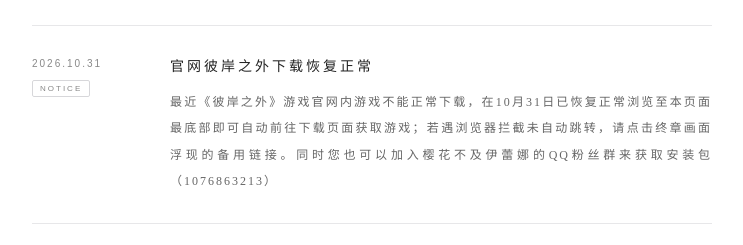
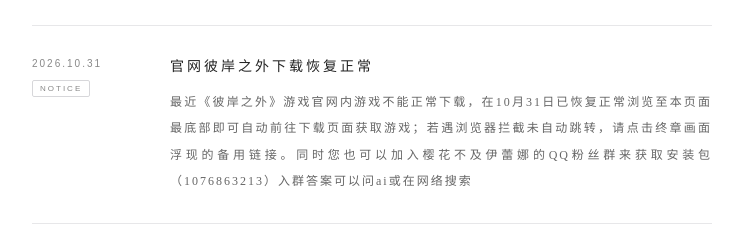
Before and after one commit to fleurette223/my-galgame-site, a plain HTML site: page index.html in a window 1280 px wide. Shown: the part 3792-4037 px from the top of the page, without its empty margins (268-1011 px from the left). Drawn offline with Linux system fonts and the light colour scheme.

Commit message:
Update index.html

```diff
--- a/index.html
+++ b/index.html
@@ -424,7 +424,7 @@ document.addEventListener('DOMContentLoaded',()=>{
                 </div>
                 <div class="notice-body">
                     <h3 class="notice-title">官网彼岸之外下载恢复正常</h3>
-                    <p class="notice-desc">最近《彼岸之外》游戏官网内游戏不能正常下载，在10月31日已恢复正常浏览至本页面最底部即可自动前往下载页面获取游戏；若遇浏览器拦截未自动跳转，请点击终章画面浮现的备用链接。同时您也可以加入樱花不及伊蕾娜的QQ粉丝群来获取安装包（1076863213）</p>
+                    <p class="notice-desc">最近《彼岸之外》游戏官网内游戏不能正常下载，在10月31日已恢复正常浏览至本页面最底部即可自动前往下载页面获取游戏；若遇浏览器拦截未自动跳转，请点击终章画面浮现的备用链接。同时您也可以加入樱花不及伊蕾娜的QQ粉丝群来获取安装包（1076863213）入群答案可以问ai或在网络搜索</p>
                 </div>
             </article>
 
```
